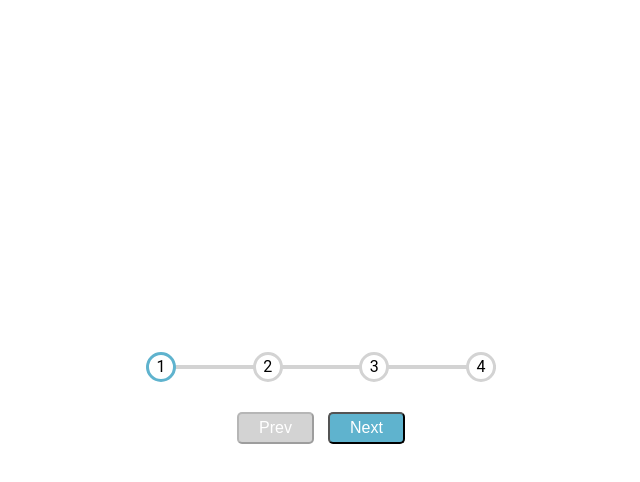
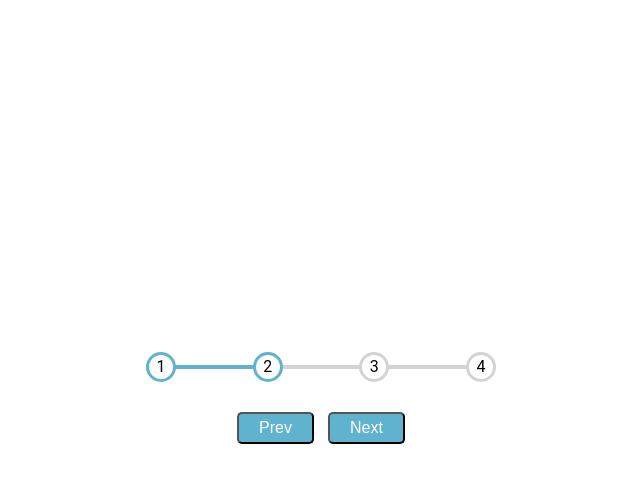
Before and after one commit to yanichik/50_projects_50_days, a plain HTML site: page 2_progress_steps/index.html in a window 1280 px wide. Both pictures are taken after a click on the button "Next". Shown: the whole page, without its empty margins (319-959 px from the left). Drawn offline with Linux system fonts and the light colour scheme; a web font is replaced by a local one.

Commit message:
completed 2_progress_steps

```diff
--- a/2_progress_steps/script.js
+++ b/2_progress_steps/script.js
@@ -0,0 +1,44 @@
+const circles = document.querySelectorAll('.circle');
+const progress = document.getElementById('progress');
+const next = document.getElementById('next');
+const prev = document.getElementById('prev');
+
+
+let activePosition = 1;
+// console.log(activePosition, prev, circles);
+next.addEventListener('click', ()=>{
+	activePosition ++;
+	if (activePosition >= circles.length) {
+		activePosition = circles.length;
+	}
+	update();
+	// console.log(activePosition, prev, circles);
+})
+
+prev.addEventListener('click', ()=>{
+	activePosition --;
+	if (activePosition < 1){
+		activePosition = 1;
+	}
+
+	update();
+	// console.log(activePosition, prev, circles);
+})
+
+function update(){
+	// update the progress line & update the circled progress
+	progress.style.width = ( (activePosition-1) / (circles.length - 1) ) * 100 + '%';
+	// console.log(progress.width);
+	circles.forEach( (circle, ind) => {
+		if(activePosition > ind) {
+			circle.classList.add('active');
+			if(activePosition > 1) prev.disabled = false;
+			if(activePosition === 1) prev.disabled = true;
+			if(activePosition === circles.length) next.disabled = true;
+			if(activePosition < circles.length) next.disabled = false;
+		}
+		else {
+			circle.classList.remove('active');
+		}
+	})
+}
--- a/2_progress_steps/style.css
+++ b/2_progress_steps/style.css
@@ -56,7 +56,7 @@ body {
 	margin-bottom: 25px;
 }
 
-.progress{
+#progress{
 	background-color: var(--fill-line-border);
 	position: absolute;
 	height: 4px;
@@ -65,7 +65,7 @@ body {
 	z-index: -1;
 	top: 50%;
 	left: 0;
-	transition: 0.4s ease;
+	transition: 0.8s ease;
 }
 
 .circle {
@@ -78,6 +78,7 @@ body {
 	align-items: center;
 	justify-content: center;
 	border: 3px solid var(--empty-line-border);
+	transition: 0.8s ease;
 }
 
 .circle.active {
```
